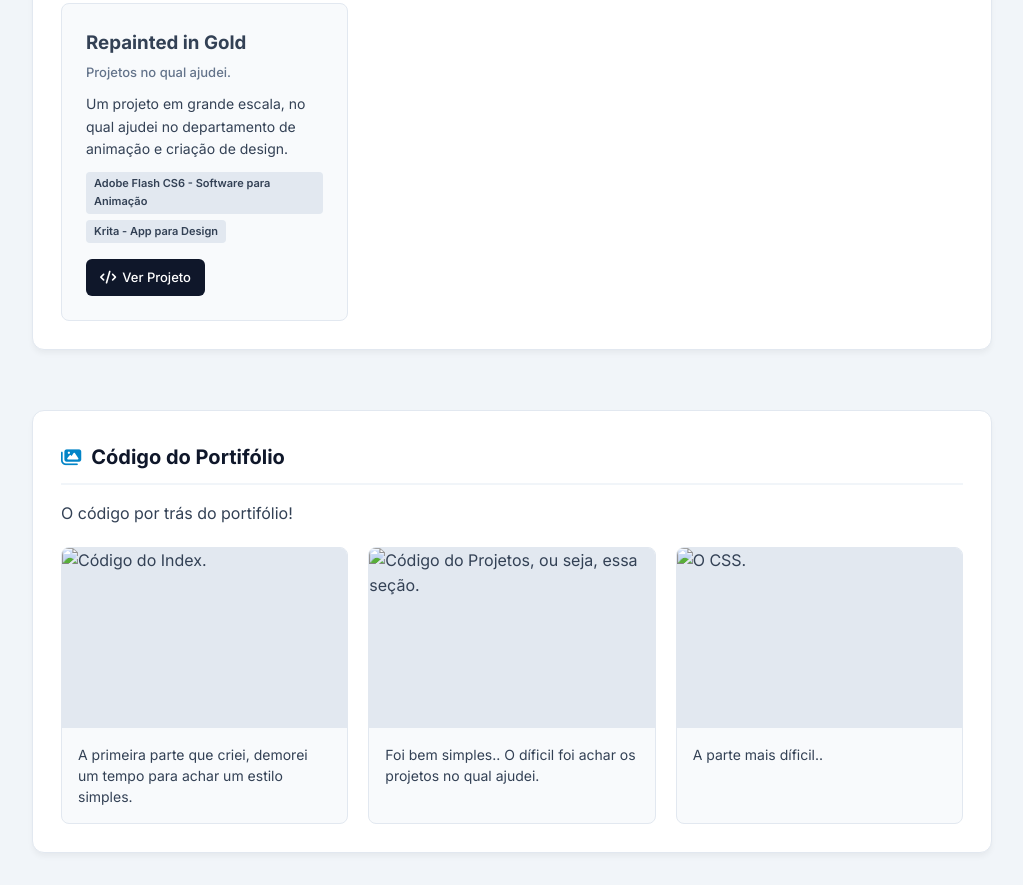
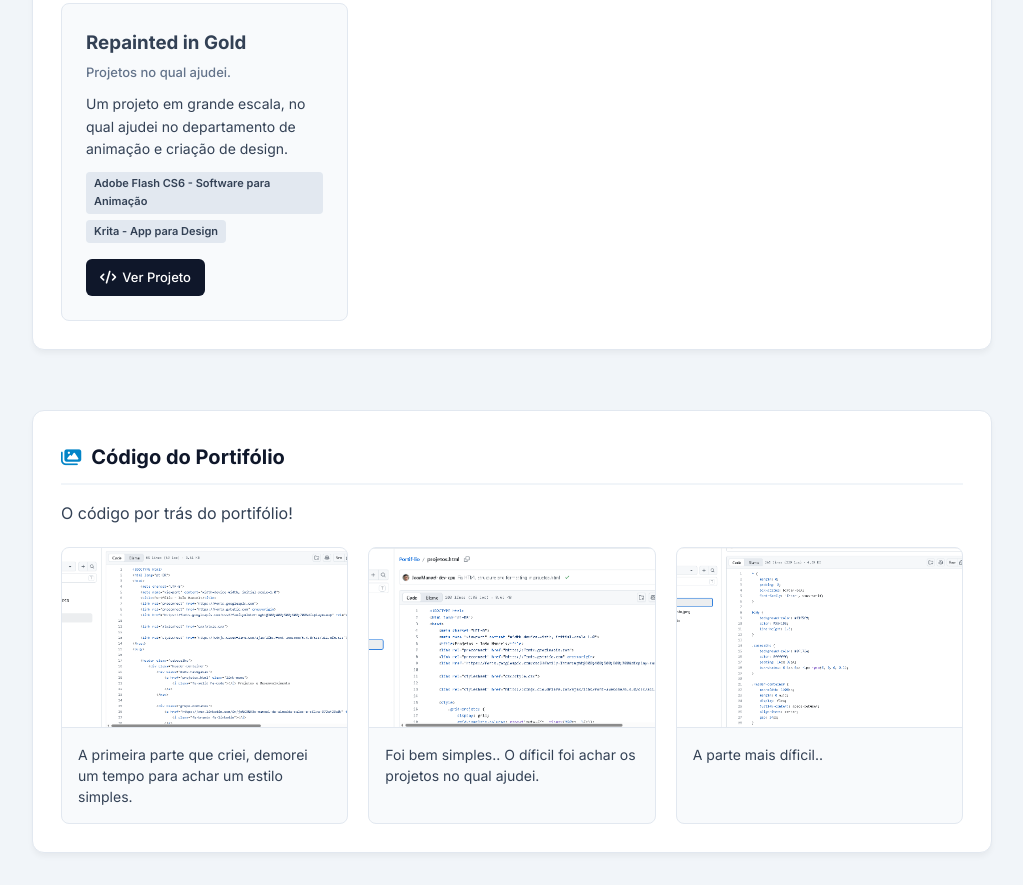
Before and after one commit to JoaoManoel-dev-cpu/Portif-lio, a plain HTML site: page projetos.html in a window 1280 px wide. Shown: the part 688-1573 px from the top of the page, without its empty margins (128-1151 px from the left). Drawn offline with Linux system fonts and the light colour scheme.

Commit message:
Fix HTML encoding issues in projetos.html

```diff
--- a/projetos.html
+++ b/projetos.html
@@ -78,7 +78,6 @@
             text-decoration: underline;
         }
 
-        /* Estilos da Nova Seção de Galeria de Desenvolvimento */
         .secao-galeria {
             margin-top: 40px;
             padding-top: 30px;
@@ -240,21 +239,21 @@
                 <div class="grid-galeria">
 
                     <div class="card-galeria">
-                        <img src="imagemaqui" alt="Código do Index." class="img-galeria">
+                        <img src="image1.png" alt="Código do Index." class="img-galeria">
                         <div class="legenda-galeria">
                             <p>A primeira parte que criei, demorei um tempo para achar um estilo simples.</p>
                         </div>
                     </div>
 
                     <div class="card-galeria">
-                        <img src="imagemaqui" alt="Código do Projetos, ou seja, essa seção." class="img-galeria">
+                        <img src="image2.png" alt="Código do Projetos, ou seja, essa seção." class="img-galeria">
                         <div class="legenda-galeria">
                             <p>Foi bem simples.. O díficil foi achar os projetos no qual ajudei.</p>
                         </div>
                     </div>
 
                     <div class="card-galeria">
-                        <img src="imagemaqui" alt="O CSS." class="img-galeria">
+                        <img src="image3.png" alt="O CSS." class="img-galeria">
                         <div class="legenda-galeria">
                             <p>A parte mais díficil..</p>
                         </div>
```
